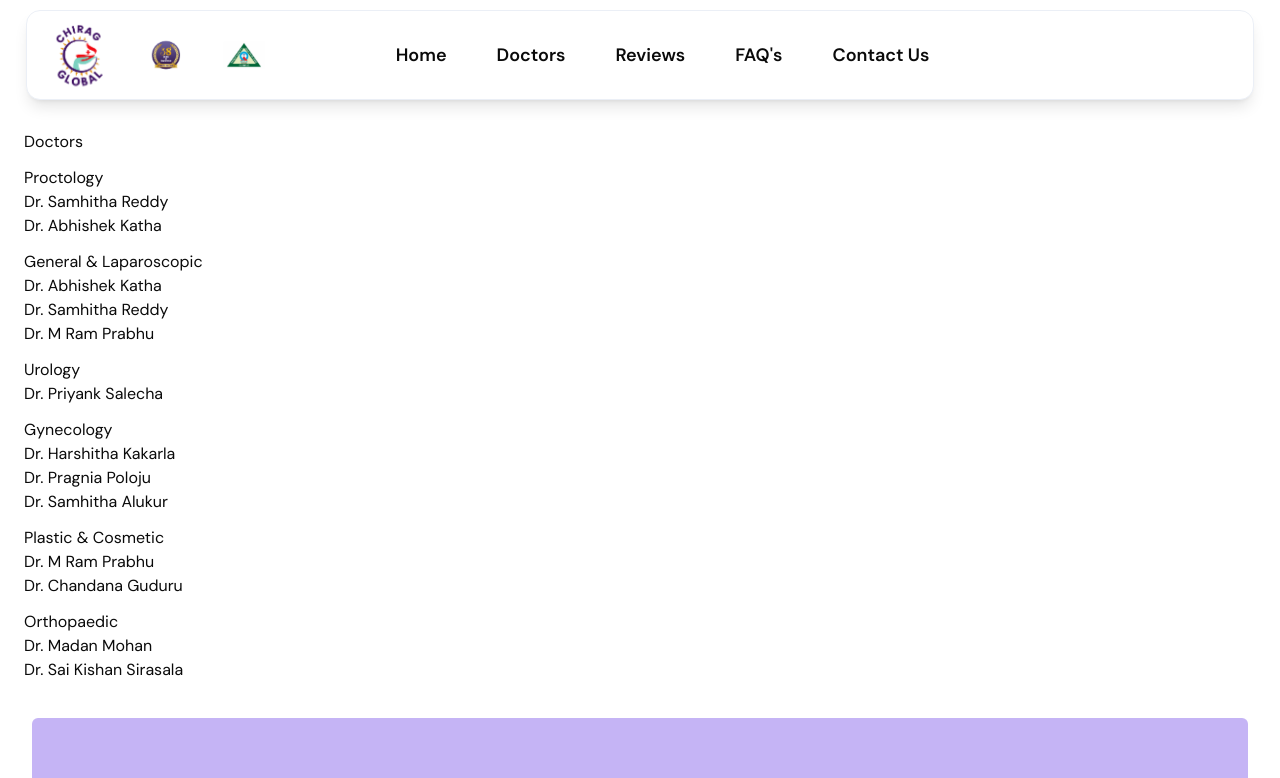
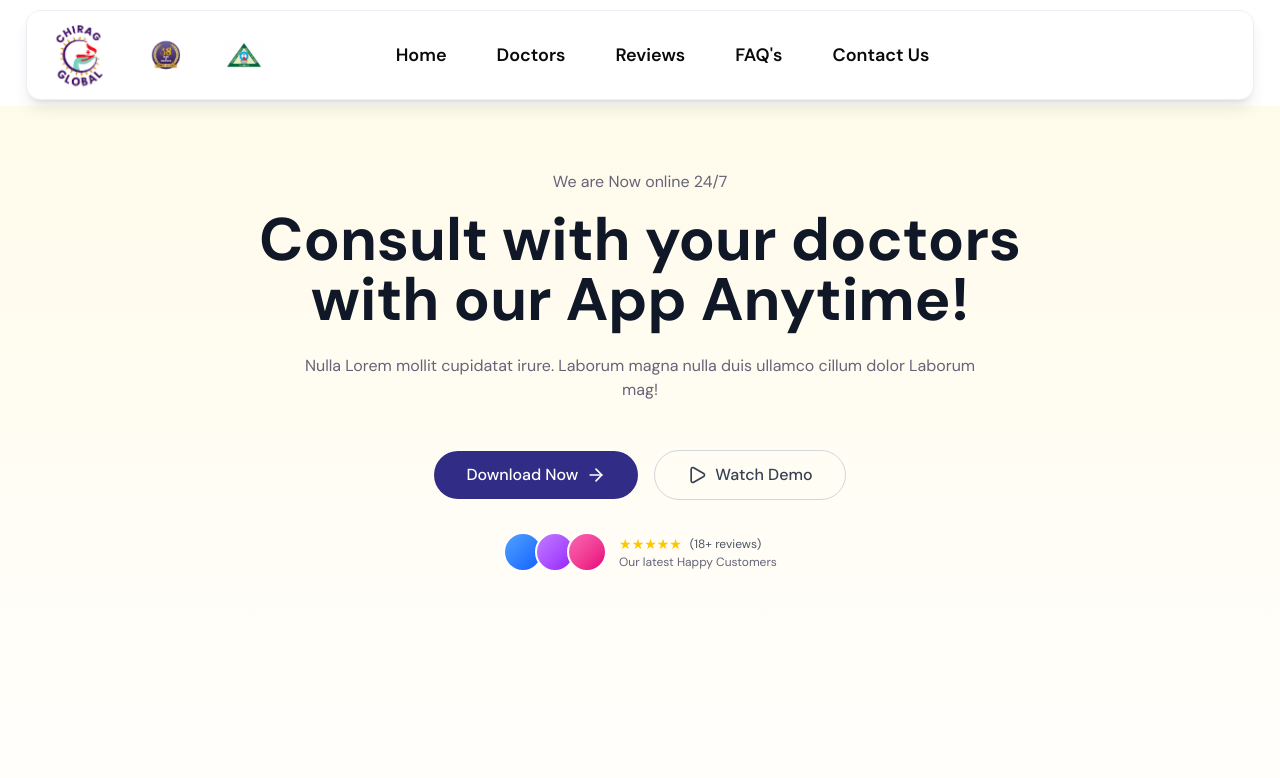
Before and after one commit to ganeshadvait/chirag, a Next.js app: page /doctors in a window 1280 px wide. Shown: the top 778 px of the page. Built offline with nearby package versions, Linux system fonts and the light colour scheme.

Commit message:
doctors content and  names changed

```diff
--- a/app/doctors/[department]/[drname]/page.tsx
+++ b/app/doctors/[department]/[drname]/page.tsx
@@ -150,7 +150,7 @@ export default async function DoctorProfile({ params }: Props) {
     free: "Get Free OPD",
     intro: details.description,
     intro2: details.experience,
-    highlights: highlights,
+     highlights: details.highlights || [],
   };
 
   // Conditions based on department
@@ -266,7 +266,7 @@ export default async function DoctorProfile({ params }: Props) {
         name: "Dr. Rajasekhar M R",
         designation: "MBBS, MS",
         qualification: "Founder and Senior Colorectal Surgeon",
-        experience: "12 Years",
+        experience: "38+ Years",
         reviews: "99%",
         img: "/doctorchiragcard.png",
       },
--- a/app/doctors/page.jsx
+++ b/app/doctors/page.jsx
@@ -1,5 +1,6 @@
 import Link from "next/link";
 import DoctorsData from "../doctorsdata/doctorsdata";
+import HeroSection from "@/components/doctorscomponents/alldoctorshero";
 
 const slugify = (s = "") =>
   String(s)
@@ -11,7 +12,8 @@ export default function DoctorsPage() {
   const departments = Object.keys(DoctorsData);
 
   return (
-    <main style={{ padding: 24 }}>
+    <main>
+      <HeroSection />
       <h1>Doctors</h1>
       <ul>
         {departments.map((dept) => (
--- a/app/doctorsdata/doctorsdata.tsx
+++ b/app/doctorsdata/doctorsdata.tsx
@@ -7,6 +7,7 @@ export interface DoctorDetails {
   experience: string;
   description: string;
   mobileNumberDoctor?: string;
+  highlights?: string[];
 }
 
 export interface DoctorsDataType {
@@ -16,15 +17,23 @@ export interface DoctorsDataType {
 }
 const DoctorsData: DoctorsDataType = {
   Proctology: {
-    "Dr. Samhitha Reddy": {
+    "Dr. Rajasekhar": {
       url: "/chiragheroimage.png",
-      name: "Dr. Samhitha Reddy",
+      name: "Dr. Rajasekhar",
       qualification: "MBBS, MS",
-      experience: "Experieance:8 years",
+      experience: "Experieance:38+ years",
       designation: "COLORECTAL SURGEON",
       description:
-        "Dr. Samhitha Reddy is a skilled Proctologist and Laparoscopic Surgeon experienced in treating colorectal and anorectal conditions. Trained at Osmania Hospital, she worked with top surgeons in India. She treated 5,000+ patients with 99% success and holds fellowships in FMAS, Colorectal, and MIS.",
+        "Dr. Rajasekhar is one of Bangalore’s most respected and experienced colorectal surgeons, with over 38 years of clinical excellence. He is widely known for his expertise in the comprehensive management of colorectal and anorectal conditions, including piles, fissures, fistula, and other bowel disorders.",
       mobileNumberDoctor: "tel:07969084448",
+      highlights: [
+        "Over 38 years of clinical excellence in colorectal surgery",
+        "Expertise in managing complex anorectal conditions",
+        "Trained at the prestigious Osmania Hospital",
+        "Worked alongside some of India’s top surgeons",
+        "Successfully treated over 5,000 patients with a 99% success rate",
+        "Holds fellowships in FMAS, Colorectal Surgery, and MIS",
+      ],
     },
     "Dr. Abhishek Katha": {
       url: "/doctorshreedeviimage.png",
@@ -49,14 +58,14 @@ const DoctorsData: DoctorsDataType = {
         "Dr. Abhishek Katha, an experienced General and Laparoscopic Surgeon, specialises in hernia, gallbladder, appendix, cyst, lipoma, and corn surgeries using minimally invasive methods. A former Apollo surgeon, he holds an FMAS fellowship in laparoscopic care.",
       mobileNumberDoctor: "tel:07969084448",
     },
-    "Dr. Samhitha Reddy": {
+    "Dr. Rajasekhar": {
       url: "/chiragheroimage.png",
-      name: "Dr. Samhitha Reddy",
+      name: "Dr. Rajasekhar",
       qualification: "MBBS, MS, FMAS, FISCP, DMAS",
-      designation: "General and Laparoscopic Specialist",
-      experience: "Experieance:8 years",
+      designation: "Senior Colorectal Surgeon",
+      experience: "Experieance:38+ years",
       description:
-        "Dr. Samhitha Reddy is a skilled Proctologist and Laparoscopic Surgeon experienced in treating colorectal and anorectal conditions. Trained at Osmania Hospital, she worked with top surgeons in India. She treated 5,000+ patients with 99% success and holds fellowships in FMAS, Colorectal, and MIS.",
+        "Dr. Rajasekhar is a skilled Proctologist and Laparoscopic Surgeon experienced in treating colorectal and anorectal conditions. Trained at Osmania Hospital, he worked with top surgeons in India. He treated 5,000+ patients with 99% success and holds fellowships in FMAS, Colorectal, and MIS.",
       mobileNumberDoctor: "tel:07969084448",
     },
     "Dr. M Ram Prabhu": {
--- /dev/null
+++ b/components/doctorscomponents/alldoctorshero.tsx
@@ -0,0 +1,52 @@
+import React from "react";
+import { ArrowRight, Play } from "lucide-react";
+
+export default function HeroSection() {
+  return (
+    <div className="min-h-screen bg-gradient-to-b from-amber-50 to-white">
+      <div className="max-w-7xl mx-auto px-4 py-16">
+        {/* Header Text */}
+        <div className="text-center mb-12">
+          <p className="text-gray-600 mb-4">We are Now online 24/7</p>
+          <h1 className="text-5xl md:text-6xl font-bold text-gray-900 mb-6">
+            Consult with your doctors
+            <br />
+            with our App Anytime!
+          </h1>
+          <p className="text-gray-500 max-w-2xl mx-auto">
+            Nulla Lorem mollit cupidatat irure. Laborum magna nulla duis ullamco
+            cillum dolor Laborum mag!
+          </p>
+        </div>
+
+        {/* CTA Buttons */}
+        <div className="flex flex-wrap justify-center items-center gap-4 mb-8">
+          <button className="bg-indigo-900 text-white px-8 py-3 rounded-full font-medium flex items-center gap-2 hover:bg-indigo-800 transition">
+            Download Now
+            <ArrowRight size={20} />
+          </button>
+          <button className="border border-gray-300 text-gray-700 px-8 py-3 rounded-full font-medium flex items-center gap-2 hover:bg-gray-50 transition">
+            <Play size={20} />
+            Watch Demo
+          </button>
+        </div>
+
+        {/* Reviews */}
+        <div className="flex justify-center items-center gap-3">
+          <div className="flex -space-x-2">
+            <div className="w-10 h-10 rounded-full bg-gradient-to-br from-blue-400 to-blue-600 border-2 border-white"></div>
+            <div className="w-10 h-10 rounded-full bg-gradient-to-br from-purple-400 to-purple-600 border-2 border-white"></div>
+            <div className="w-10 h-10 rounded-full bg-gradient-to-br from-pink-400 to-pink-600 border-2 border-white"></div>
+          </div>
+          <div className="text-left">
+            <div className="flex items-center gap-1 text-yellow-400 text-sm">
+              ★★★★★
+              <span className="text-gray-600 text-xs ml-1">(18+ reviews)</span>
+            </div>
+            <p className="text-gray-500 text-xs">Our latest Happy Customers</p>
+          </div>
+        </div>
+      </div>
+    </div>
+  );
+}
```
